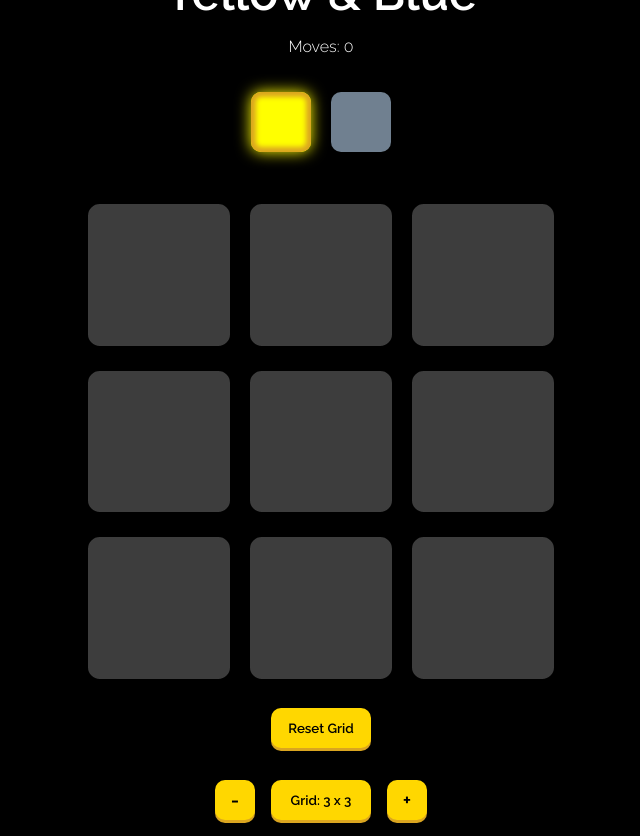
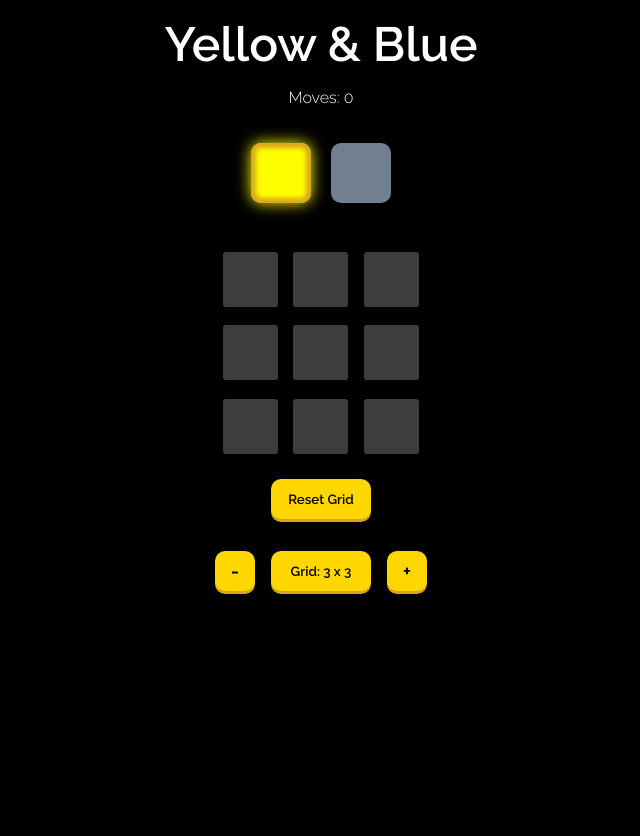
Before and after one commit to SebBird/ReactGridGame, a React (Create React App) app: page / in a window 1280 px wide. Shown: the whole page, without its empty margins (319-959 px from the left). After the commit the page ends 800 px from the top, so only its background shows below. Built offline with nearby package versions, Linux system fonts and the light colour scheme.

Commit message:
remove redundant state, fix box initialisation bug

```diff
--- a/src/App.css
+++ b/src/App.css
@@ -11,7 +11,6 @@ body,
 body {
   background-color: black;
   color: white;
-  height: 100vh;
   font-family: "Raleway", sans-serif;
   font-weight: 300;
 }
@@ -23,6 +22,7 @@ button {
 
 #main {
   flex-direction: column;
+  padding: 1rem;
 }
 
 .GameContainer {
@@ -92,11 +92,18 @@ button {
 h1 {
   font-size: 3rem;
   margin: 0;
+  text-align: center;
 }
 
-@media screen and (max-width: 414px) {
+@media screen and (max-width: 1280px) {
   .GameContainer {
     width: 220px;
     height: 220px;
   }
 }
+/* @media screen and (max-width: 414px) {
+  .GameContainer {
+    width: 220px;
+    height: 220px;
+  }
+} */
--- a/src/App.js
+++ b/src/App.js
@@ -9,9 +9,7 @@ import "./App.css";
 const App = () => {
   const [gridSize, updateGridSize] = useState(3);
 
-  const [grids, updateGrids] = useState(getGrid(gridSize));
-
-  const [boxes, updateBoxes] = useState(populateBoxes(grids.length));
+  const [boxes, updateBoxes] = useState(populateBoxes(gridSize));
 
   const [selectedColour, updateSelectedColour] = useState("yellow");
 
@@ -63,7 +61,7 @@ const App = () => {
 
   const handleGridChange = (operator) => {
     let newGrid = gridSize;
-    if (newGrid === 12 && operator === "+") return;
+    if (newGrid === 9 && operator === "+") return;
     if (newGrid === 3 && operator === "-") return;
 
     newGrid = operator === "+" ? newGrid + 1 : newGrid - 1;
@@ -71,7 +69,6 @@ const App = () => {
     handleReset();
 
     let newGridRow = getGrid(newGrid);
-    updateGrids(newGridRow);
 
     let resetMoves = moveCount;
     resetMoves = 0;
--- a/src/Components/Boxes.jsx
+++ b/src/Components/Boxes.jsx
@@ -2,22 +2,25 @@ import React from "react";
 import styled from "styled-components";
 
 const Box = styled.div`
-  width: ${props => 85 / props.gridSize}%;
-  height: ${props => 85 / props.gridSize}%;
+  width: ${(props) => 85 / props.gridSize}%;
+  height: ${(props) => 85 / props.gridSize}%;
+  @media (max-width: 1280px) {
+    width: ${(props) => 75 / props.gridSize}%;
+    height: ${(props) => 75 / props.gridSize}%;
+  }
 `;
 
 const Boxes = ({ boxes, gridSize, onHighlight, selectedColour }) => {
-
   return (
     <div className="GameContainer">
       {boxes.map(({ id, highlight, colour }) => (
         <Box
-        gridSize={gridSize}
-        key={id}
-        onClick={() => onHighlight(id, selectedColour)}
-        className={highlight ? colour : "boxOff"}
+          gridSize={gridSize}
+          key={id}
+          onClick={() => onHighlight(id, selectedColour)}
+          className={highlight ? colour : "boxOff"}
         />
-        ))}
+      ))}
     </div>
   );
 };
--- a/src/jsmodules/Grid.js
+++ b/src/jsmodules/Grid.js
@@ -73,7 +73,7 @@ export const populateBoxes = (gridRowSize) => {
   let grids = getGrid(gridRowSize);
 
   let boxes = [];
-  for (let i = 0; i < gridRowSize; i++) {
+  for (let i = 0; i < gridRowSize * gridRowSize; i++) {
     boxes.push({
       id: i,
       highlight: false,
```
